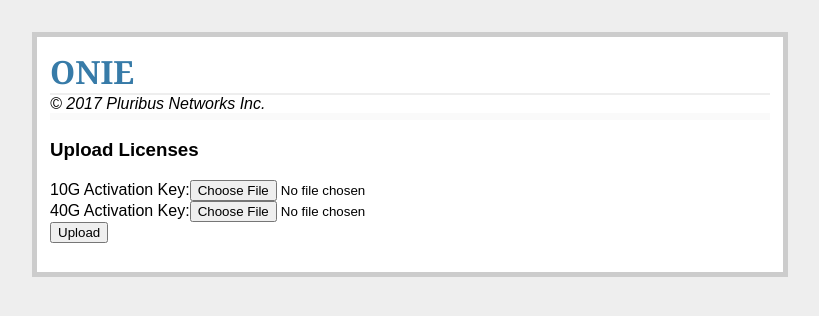
After one commit to amitsi/onieztp, a Flask app: page /uploadlic in a window 1280 px wide. The commit adds this page. Shown: the top 316 px of the page, without its empty margins (230-1049 px from the left). Run offline with Flask 2, Linux system fonts and the light colour scheme.

Commit message:
ONIE installer and activation key uploads

```diff
--- a/onie/docker/app/onie/onie.py
+++ b/onie/docker/app/onie/onie.py
@@ -1,6 +1,7 @@
 import os
 import re
 import requests
+import subprocess
 import sqlite3
 from flask import Flask, request, session, g, redirect, url_for, abort, \
      render_template, flash
@@ -35,8 +36,15 @@ PNC_ORDER_DETAILS = 'https://cloud-web.pluribusnetworks.com/api/orderDetails'
 PNC_ORDER_ACTIVATION = 'https://cloud-web.pluribusnetworks.com/api/orderActivations'
 PNC_ACTIVATION_KEY_FOR = 'https://cloud-web.pluribusnetworks.com/api/offline_bundle/{0}'.format
 
+WWW_ROOT = '/var/www/html/images'
+ONIE_INSTALLER_PATH = os.path.join(WWW_ROOT, 'onie-installer')
+LICENCE_PATH_10G = os.path.join(WWW_ROOT, 'license_10g/onvl-activation-keys')
+LICENCE_PATH_40G = os.path.join(WWW_ROOT, 'license_40g/onvl-activation-keys')
+
 DEVICE_TYPE_10G = '10g'
 DEVICE_TYPE_40G = '40g'
+
+IP_ADDR_RE = re.compile(r'^\s*inet ([\d\.]+)')
 
 ACTIVATION_KEY_FILES = {
     DEVICE_TYPE_10G: '/tmp/license_10g.activationkey',
@@ -177,8 +185,33 @@ class DhcpSubnet(db.Model):
     domain_name = db.Column(db.String(128), nullable=True)
     gateway = db.Column(db.String(40), nullable=True)
     broadcast_address = db.Column(db.String(40), nullable=True)
+    dhcp_interface = db.Column(db.String(40), nullable=True)
 
     clients = db.relationship("DhcpClient")
+
+    @property
+    def server_ip(self):
+        if self.dhcp_interface:
+            intf = self.dhcp_interface
+        else:
+            intf = os.environ.get('DHCP_INTERFACE', 'eth0')
+
+        p = subprocess.Popen(['ip', 'addr', 'show', intf],
+                stdout=subprocess.PIPE)
+        (stdout, stderr) = p.communicate()
+        myip = None
+        for line in stdout.splitlines():
+            m = IP_ADDR_RE.search(line.decode('ascii'))
+            if m:
+                myip = m.group(1)
+                break
+
+        print("Server IP: \"{0}\"".format(myip))
+        return myip
+
+    @property
+    def server_port(self):
+        return int(os.environ.get('HTTP_PORT', '0'))
 
 class OnieInstaller(db.Model):
     id = db.Column(db.Integer, primary_key=True)
@@ -209,12 +242,14 @@ def configure_subnet():
         entry = entries[0]
         for p in [ 'subnet', 'subnet_mask', 'dhcp_range_start',
                    'dhcp_range_end', 'dns_primary', 'dns_secondary',
-                   'domain_name', 'gateway', 'broadcast_address' ]:
+                   'domain_name', 'gateway', 'broadcast_address',
+                   'dhcp_interface' ]:
             if request.form[p]:
                 setattr(entry, p, request.form[p])
     else:
         entry = DhcpSubnet(subnet=request.form['subnet'],
                            subnet_mask=request.form['subnet_mask'],
+                           dhcp_interface=request.form['dhcp_interface'],
                            dhcp_range_start=request.form['dhcp_range_start'],
                            dhcp_range_end=request.form['dhcp_range_end'],
                            dns_primary=request.form['dns_primary'],
@@ -259,8 +294,67 @@ def add_entry():
     flash('Host added')
     return redirect(url_for('show_entries'))
 
-@application.route('/launch', methods=['GET'])
-def launch():
+@application.route('/remove/<int:entry_id>', methods=['GET'])
+def remove_entry(entry_id):
+    entry = DhcpClient.query.filter_by(id=entry_id).first()
+    if entry:
+        db.session.delete(entry)
+        db.session.commit()
+        flash("Removed switch entry")
+    else:
+        flash("Switch does not exist")
+
+    return redirect(url_for('show_entries'))
+
+@application.route('/uploadonie', methods=['GET', 'POST'])
+def upload_onie():
+    if request.method == 'POST':
+        # Upload ONIE installer
+        if 'onie_installer' not in request.files:
+            flash('File not provided')
+            return redirect(url_for('show_entries'))
+
+        onie_installer = request.files['onie_installer']
+        if onie_installer.filename == '':
+            flash("No file selected")
+            return redirect(url_for('show_entries'))
+
+        if not onie_installer:
+            flash("Failed to upload ONIE installer")
+            return redirect(url_for('show_entries'))
+
+        onie_installer.save(ONIE_INSTALLER_PATH)
+        flash("ONIE installer uploaded")
+        return redirect(url_for('show_entries'))
+    else:
+        return render_template("upload_onie.html")
+
+@application.route('/uploadlic', methods=['GET', 'POST'])
+def upload_licences():
+    if request.method == 'POST':
+        if '10g_license' not in request.files \
+                or '40g_license' not in request.files:
+            flash("Files not provided")
+            return redirect(url_for('show_entries'))
+
+        licence_10g = request.files['10g_license']
+        licence_40g = request.files['40g_license']
+        if licence_10g.filename == '' or licence_40g.filename == '':
+            flash("Licence files not selected")
+            return redirect(url_for('show_entries'))
+
+        if not licence_10g or not licence_40g:
+            flash("Failed to upload licences")
+            return redirect(url_for('show_entries'))
+
+        licence_10g.save(LICENCE_PATH_10G)
+        licence_40g.save(LICENCE_PATH_40G)
+        flash("Licenses uploaded")
+        return redirect(url_for('show_entries'))
+    else:
+        return render_template("upload_licenses.html")
+
+def launch_online():
     pnc = PnCloud.get()
     pnc.login()
     det = pnc.order_details()
@@ -289,7 +383,15 @@ def launch():
                 "device_ids": client.device_id}
         activation = pnc.activate(device)
 
+def launch_offline():
+    server = DhcpSubnet.query.all()
+    if server:
+        server = server[0]
+    print(server.server_ip)
 
+@application.route('/launch', methods=['GET'])
+def launch():
+    launch_offline()
     flash('DHCP/ONIE server launched')
     return redirect(url_for('show_entries'))
 
--- a/onie/docker/app/onie/templates/layout.html
+++ b/onie/docker/app/onie/templates/layout.html
@@ -3,6 +3,7 @@
 <link rel=stylesheet type=text/css href="{{ url_for('static', filename='style.css') }}">
 <div class=page>
   <h1>ONIE</h1>
+  <em>&copy; 2017 Pluribus Networks Inc.</em>
   <div class=metanav>
   </div>
   {% for message in get_flashed_messages() %}
--- /dev/null
+++ b/onie/docker/app/onie/templates/upload_licenses.html
@@ -0,0 +1,9 @@
+{% extends "layout.html" %}
+{% block body %}
+    <h3>Upload Licenses</h3>
+    <form action="{{ url_for('upload_licences') }}" method=post enctype="multipart/form-data">
+      <p><label>10G Activation Key:<input type="file" name="10g_license"/></label><br/>
+         <label>40G Activation Key:<input type="file" name="40g_license"/></label><br/>
+         <input type="submit" value="Upload"/>
+    </form>
+{% endblock %}
```
Also changed, not shown: onie/docker/app/onie/templates/show_entries.html (+28 -24 lines), onie/docker/app/onie/templates/upload_onie.html (added, +8 -0 lines), 2 other files.
